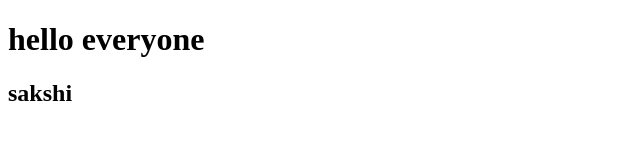
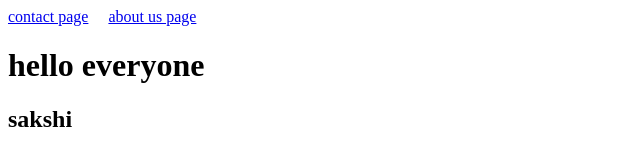
Before and after one commit to muskan3819/practiceprogram, a plain HTML site: page index.html in a window 1280 px wide. Shown: the whole page, without its empty margins (0-640 px from the left). Drawn offline with Linux system fonts and the light colour scheme.

Commit message:
add files

```diff
--- a/index.html
+++ b/index.html
@@ -4,6 +4,9 @@
         <title>home page</title>
 </head>
 <body>
+    <a href="contact.html">contact page</a> &nbsp; &nbsp;
+    <a href="aboutas.html">about us page</a>
+    <br>
     <h1>hello everyone</h1>
     <h2>sakshi</h2>
 </body>
```
